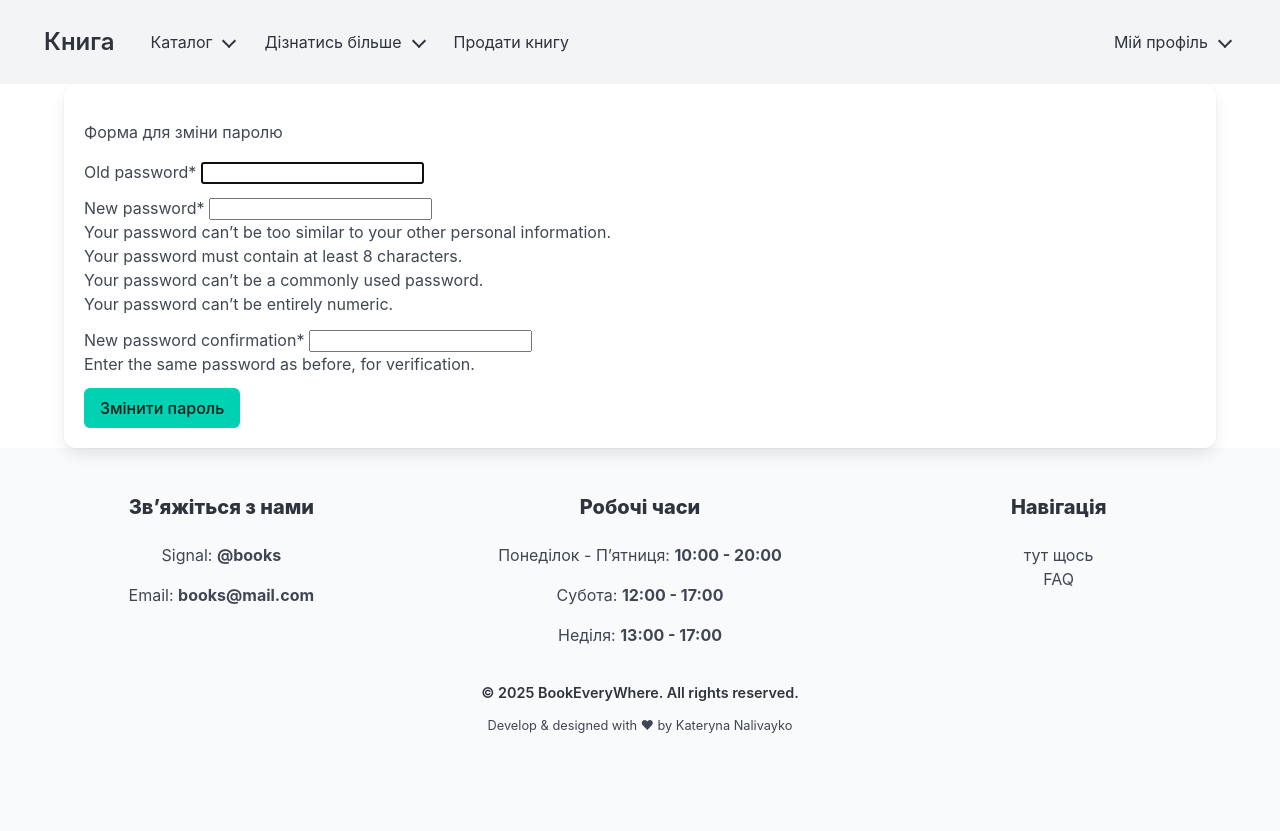
After one commit to kateryna-nalivayko/MarketplaceBookStore, a Django app: page /user/change-password/ in a window 1280 px wide. The commit adds this page. Run offline with Django 5.2, Linux system fonts and the light colour scheme; the visitor is signed in with stand-in values (Sample User, id 1); parts of the project's set-up code (start-up, migrations or seed data) failed here and were passed over; some libraries are stand-ins or nearby versions.

Commit message:
Enhance user management: update verification email template, add change password functionality, and improve user admin interface

```diff
--- a/templates/email_templates/verification_email.html
+++ b/templates/email_templates/verification_email.html
@@ -1,4 +1,4 @@
-<p>Дорогий, {{ inactive_user.username }}.</p>
+<p>Дорогий(a), {{ inactive_user.username }}.</p>
 <p>Реєстрація пройшла успішно. Для активації вашого акаунту, будь ласка, перейдіть за посиланням:</p>
 <p><a href="{{ link }}">Натисніть на мене</a></p>
 <p>Якщо це були не ви, проігноруйте це повідомлення.</p>
--- a/templates/include/base.html
+++ b/templates/include/base.html
@@ -120,6 +120,10 @@
                                             Особистий кабінет
                                         </a>
 
+                                        <a class="navbar-item" href="{% url "users:change_password" %}">
+                                            Змінити пароль
+                                        </a>
+
                                     {% endif %}
 
 
--- a/users/forms.py
+++ b/users/forms.py
@@ -17,7 +17,7 @@ class CustomerSignUpForm(UserCreationForm):
 
     class Meta(UserCreationForm.Meta):
         model = User
-        fields = UserCreationForm.Meta.fields + ("email",)
+        fields = UserCreationForm.Meta.fields + ("email", 'first_name', 'last_name')
 
 
 class StoreSignUpForm(UserCreationForm):
--- /dev/null
+++ b/users/templates/users/change_password.html
@@ -0,0 +1,19 @@
+{% extends "include/base.html" %}
+{% load static %}
+{% load crispy_forms_tags %}
+
+
+{% block content %}
+<div class="container">
+    <div class="box">
+        <p class="has-text-centerd is-size4 mt-4 mb-4">Форма для зміни паролю</p>
+
+        <form action="{% url "users:change_password" %}" method="POST">
+            {% csrf_token %}
+            {{ form|crispy }}
+            <button type="submit" class="button is-primary">Змінити пароль</button>
+        </form>
+
+    </div>
+</div>
+{% endblock content %}
--- a/users/urls.py
+++ b/users/urls.py
@@ -9,4 +9,5 @@ urlpatterns = [
     path('login/', views.sign_in, name='login'),
     path('customer-sign-up/', views.customer_signup_view, name='customer_signup_view'),
     path('logout/', views.logout, name='logout'),
+    path('change-password/', views.change_password, name='change_password'),
 ]
--- a/users/views.py
+++ b/users/views.py
@@ -5,6 +5,7 @@ from django.shortcuts import redirect, render
 from django.urls import reverse
 from django.contrib.auth.models import Group
 from django.contrib.auth.decorators import login_required
+from django.contrib.auth.forms import PasswordChangeForm
 
 from customer.models import Customer
 from users.forms import CustomAuthenticationForm, CustomerSignUpForm
@@ -22,13 +23,6 @@ def sign_in(request):
 
             if user:
                 auth.login(request, user)
-                messages.success(
-                    request, "f{username}, Ви успішно увійшли до вашого аккаунту"
-                )
-
-            redirect_page = request.POST.get("next", None)
-            if redirect_page and redirect_page != reverse("user:logout"):
-                return HttpResponseRedirect(request.POST.get("next"))
 
             return HttpResponseRedirect(reverse("main:index"))
     else:
@@ -58,10 +52,6 @@ def customer_signup_view(request):
                     ActivationMailManager.send_verification_link(
                         inactive_user=user, form=form, request=request
                     )
-                    messages.success(
-                        request,
-                        'Ваш аккаунт був успішно створенний. Будь-ласка, підтвердіть ваш email, щоб активувати його'
-                    )
                     return redirect('user:verification_pending')
             except Exception as e:
                 if user and user.pk:
@@ -76,13 +66,6 @@ def customer_signup_view(request):
 
 def verification_pending(request):
     context = {
-        'title': 'Email - процес верифікації. Успіх'
-    }
-    return render(request, 'email_templates/email_verification_pending.html')
-
-
-def verification_pending(request):
-    context = {
         'title': 'Emali = процес верифікації. Успіх'
     }
     return render(request, 'email_templates/email_verification_pending.html', context)
@@ -92,3 +75,22 @@ def verification_pending(request):
 def logout(request):
     auth.logout(request)
     return redirect(reverse('main:index'))
+
+
+@login_required
+def change_password(request):
+    if request.method == 'POST':
+        form = PasswordChangeForm(user=request.user, data=request.POST)
+        if form.is_valid():
+            form.save()
+            auth.update_session_auth_hash(request, form.user)
+            return redirect(reverse('main:index'))
+    else:
+        form = PasswordChangeForm(user=request.user)
+
+    context = {
+        'title': 'Зміна паролю',
+        'form': form
+    }
+
+    return render(request, 'users/change_password.html', context)
```
Also changed, not shown: users/admin.py (+7 -1 lines).
